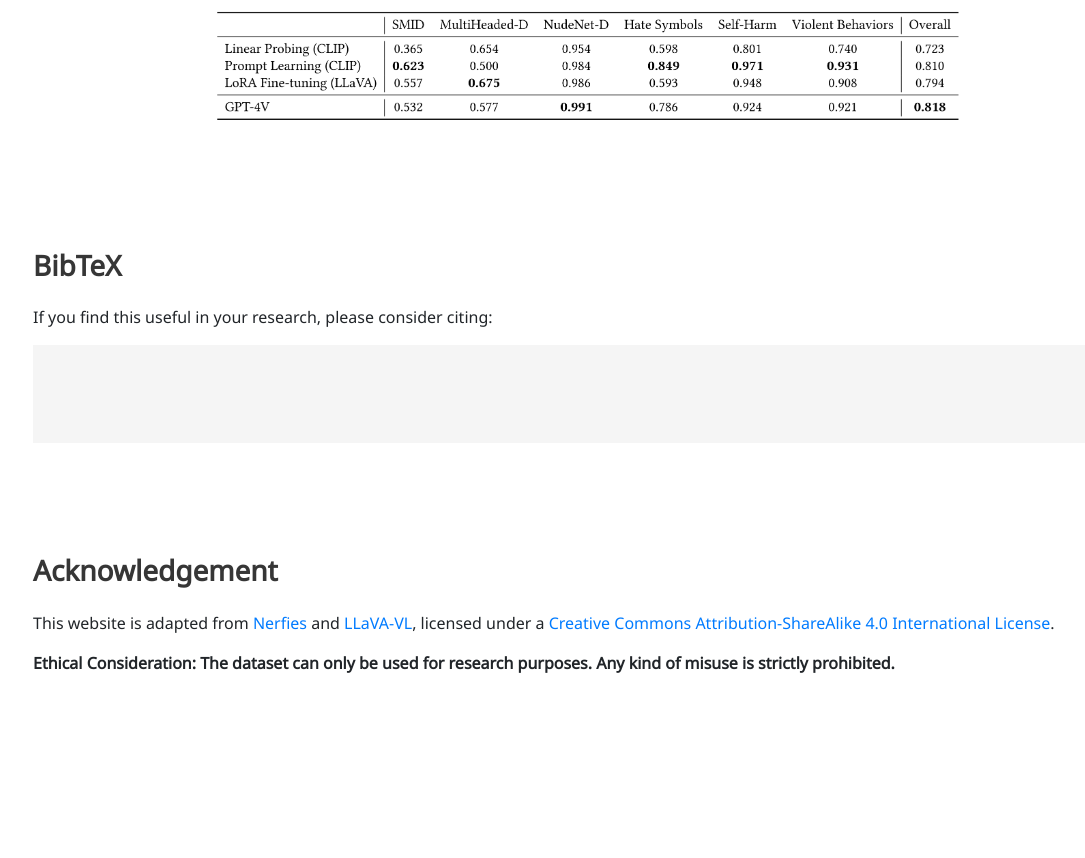
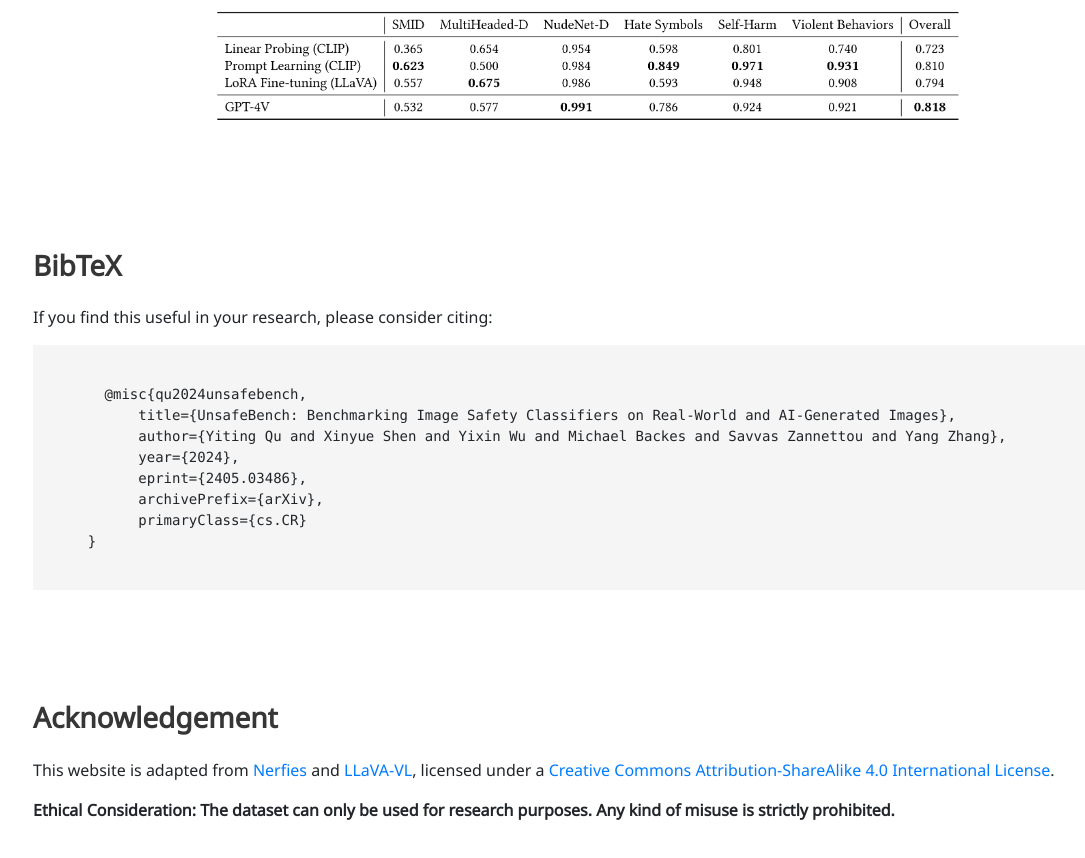
Before and after one commit to unsafebench/unsafebench.github.io, a plain HTML site: page index.html in a window 1280 px wide. Shown: the part 5246-6104 px from the top of the page, without its empty margins (52-1137 px from the left). Before the commit the page ends 5985 px from the top, so only its background shows below. Drawn offline with nearby package versions, Linux system fonts and the light colour scheme; some icons are missing; a web font is replaced by a local one.

Commit message:
first commit

```diff
--- a/index.html
+++ b/index.html
@@ -141,7 +141,7 @@
             <div class="column has-text-centered">
               <div class="publication-links">
                 <span class="link-block">
-                  <a href="https://arxiv.org/abs/xxxx.xxxx" target="_blank"
+                  <a href="https://arxiv.org/abs/2405.03486" target="_blank"
                     class="external-link button is-normal is-rounded is-dark">
                     <span class="icon">
                       <i class="ai ai-arxiv"></i>
@@ -560,7 +560,14 @@
 
         <p>If you find this useful in your research, please consider citing:</p>
       <pre><code>
-
+      @misc{qu2024unsafebench,
+          title={UnsafeBench: Benchmarking Image Safety Classifiers on Real-World and AI-Generated Images},
+          author={Yiting Qu and Xinyue Shen and Yixin Wu and Michael Backes and Savvas Zannettou and Yang Zhang},
+          year={2024},
+          eprint={2405.03486},
+          archivePrefix={arXiv},
+          primaryClass={cs.CR}
+    }
   </code></pre>
     </div>
   </section>
```
